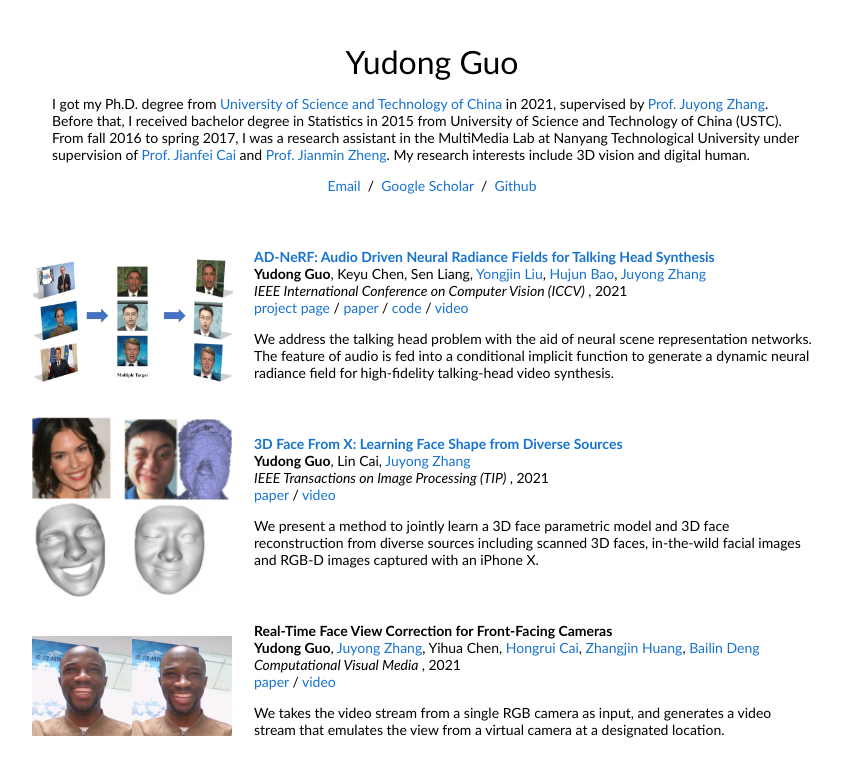
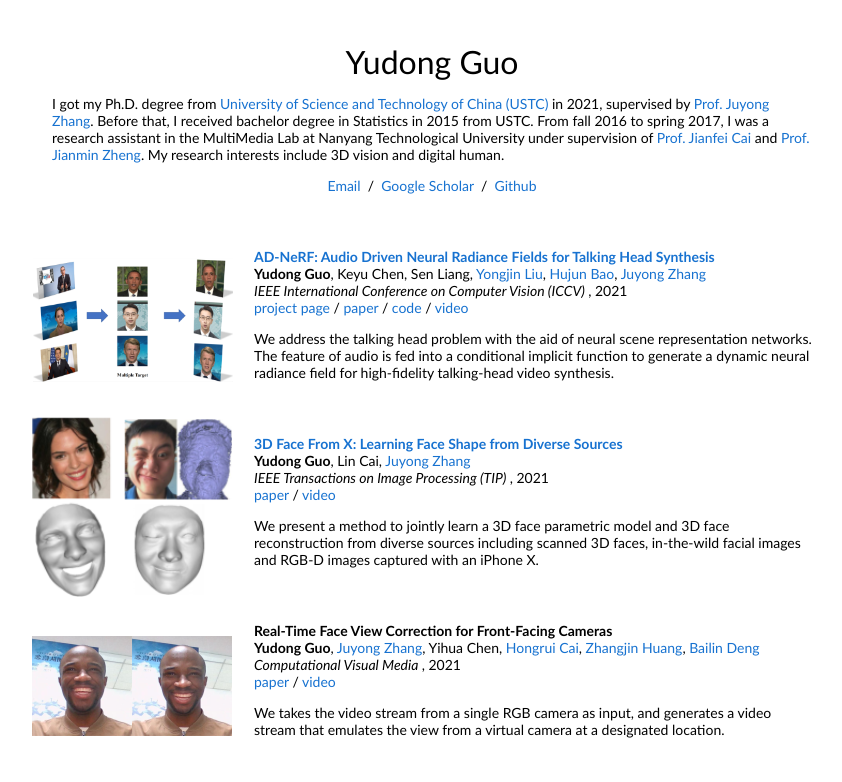
Before and after one commit to YudongGuo/YudongGuo.github.io, a plain HTML site: page index.html in a window 1280 px wide. Shown: the top 782 px of the page, without its empty margins (208-1050 px from the left). Drawn offline with Linux system fonts and the light colour scheme.

Commit message:
Update index.html

```diff
--- a/index.html
+++ b/index.html
@@ -28,9 +28,9 @@
                     <name>Yudong Guo</name>
                   </p>
                   <p>I got my Ph.D. degree from <a
-                      href="http://en.ustc.edu.cn/">University of Science and Technology of China</a> in 2021, supervised by <a
+                      href="http://en.ustc.edu.cn/">University of Science and Technology of China (USTC)</a> in 2021, supervised by <a
                       href="http://staff.ustc.edu.cn/~juyong/">Prof. Juyong Zhang</a>. Before that, I received bachelor
-                    degree in Statistics in 2015 from University of Science and Technology of China (USTC). From fall
+                    degree in Statistics in 2015 from USTC. From fall
                     2016 to spring 2017, I was a research assistant in the MultiMedia Lab at Nanyang Technological
                     University under supervision of <a href="https://jianfei-cai.github.io/">Prof. Jianfei Cai</a> and
                     <a href="https://personal.ntu.edu.sg/asjmzheng/">Prof. Jianmin Zheng</a>. My
```
